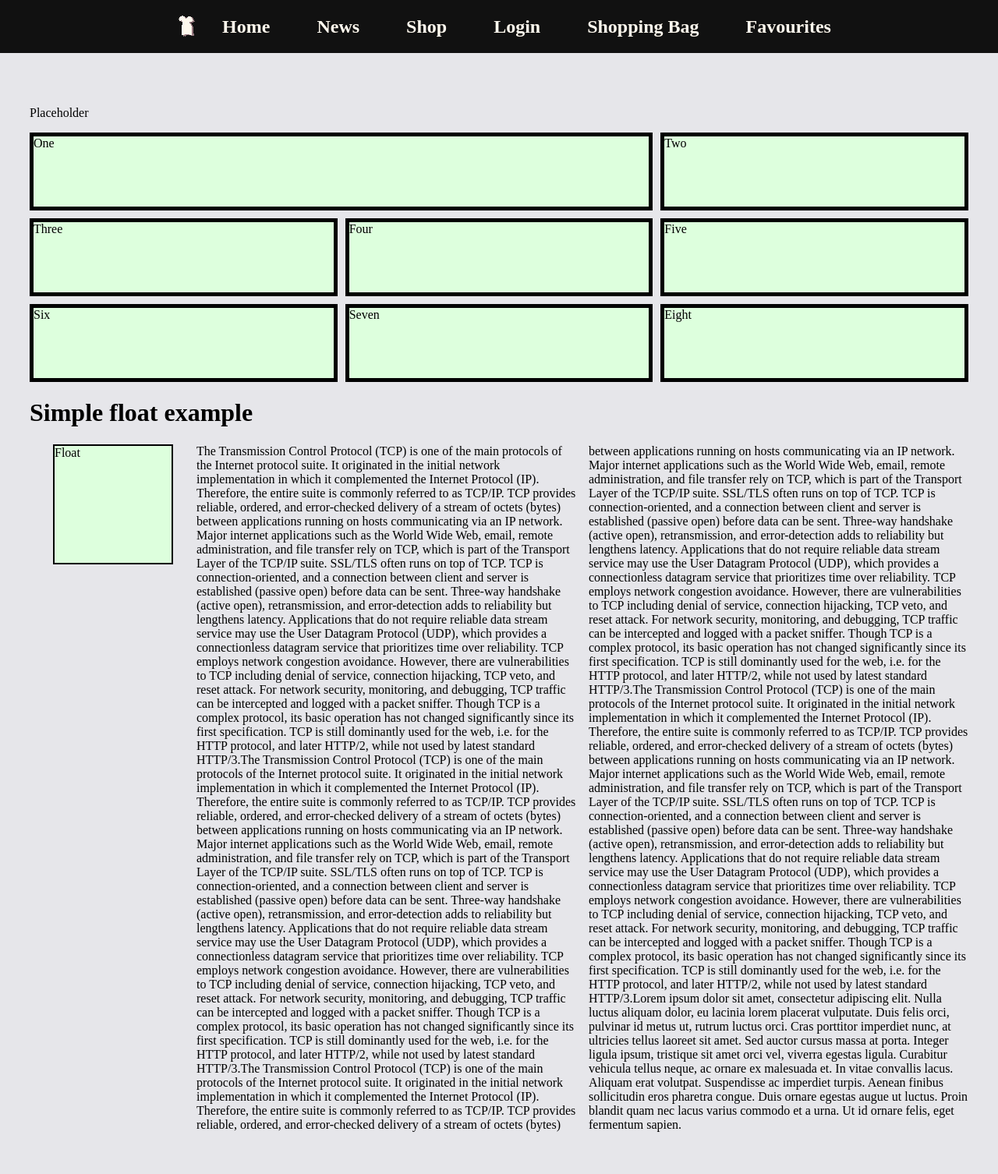
After one commit to Paulboca/ProiectWeb, a PHP site: page /shop.php in a window 1280 px wide. The commit adds this page. Shown: the whole page at 78% size. Run offline with PHP 8.4, Linux system fonts and the light colour scheme.

Commit message:
Signed-off-by: DraghiciC <draghici.constantin.danut@gmail.com> Integration

```diff
--- /dev/null
+++ b/menu.php
@@ -0,0 +1,17 @@
+<!DOCTYPE html>
+
+		<div class="parent">
+		<div class="navbar">
+		<div class="menu">
+		<ul>
+		<li><img class = "logo" src="img/logo.png" alt="Imaginea campaniei"/></li>
+		<li><a class="linkMenu" href="index.php">Home</a></li>
+		<li><a class="linkMenu" href="#news">News</a></li>
+		<li><a class="linkMenu" href="shop.php">Shop</a></li>
+		<li><a class="linkMenu" href="login.php">Login</a></li>
+		<li><a class="linkMenu" href="#shoppingbag">Shopping Bag</a></li>
+		<li><a class="linkMenu" href="#favourites">Favourites</a></li>
+		</ul>
+		</div>
+		</div>
+		</div>
--- /dev/null
+++ b/shop.php
@@ -0,0 +1,48 @@
+<!DOCTYPE html>
+<html>
+	<head lang="en">
+		<meta charset="utf-8">
+		<link href="style_menu.css" rel="stylesheet">
+		<link href="style_shop.css" rel="stylesheet">
+		<title>Fashion E-Shop</title>
+	</head>
+	<body>
+		<?php
+		include ('menu.php')
+		?>
+		<div class="main">
+		<p> Placeholder </p>
+		<div class="wrapper2">
+		<div class="box1">One</div>
+		<div class="box2">Two</div>
+		<div class="box3">Three</div>
+		<div class="box4">Four</div>
+		<div class="box5">Five</div>
+		<div class="box6">Six</div>
+		<div class="box7">Seven</div>
+		<div class="box8">Eight</div>
+		</div>
+		<h1>Simple float example</h1>
+
+		<div class="box">Float</div>
+
+		<p class="container1"> The Transmission Control Protocol (TCP) is one of the main protocols of the Internet protocol suite. It originated in the initial network implementation in which it complemented the Internet Protocol (IP). Therefore, the entire suite is commonly referred to as TCP/IP. TCP provides reliable, ordered, and error-checked delivery of a stream of octets (bytes) between applications running on hosts communicating via an IP network. Major internet applications such as the World Wide Web, email, remote administration, and file transfer rely on TCP, which is part of the Transport Layer of the TCP/IP suite. SSL/TLS often runs on top of TCP.
+
+TCP is connection-oriented, and a connection between client and server is established (passive open) before data can be sent. Three-way handshake (active open), retransmission, and error-detection adds to reliability but lengthens latency. Applications that do not require reliable data stream service may use the User Datagram Protocol (UDP), which provides a connectionless datagram service that prioritizes time over reliability. TCP employs network congestion avoidance. However, there are vulnerabilities to TCP including denial of service, connection hijacking, TCP veto, and reset attack. For network security, monitoring, and debugging, TCP traffic can be intercepted and logged with a packet sniffer.
+
+Though TCP is a complex protocol, its basic operation has not changed significantly since its first specification. TCP is still dominantly used for the web, i.e. for the HTTP protocol, and later HTTP/2, while not used by latest standard HTTP/3.The Transmission Control Protocol (TCP) is one of the main protocols of the Internet protocol suite. It originated in the initial network implementation in which it complemented the Internet Protocol (IP). Therefore, the entire suite is commonly referred to as TCP/IP. TCP provides reliable, ordered, and error-checked delivery of a stream of octets (bytes) between applications running on hosts communicating via an IP network. Major internet applications such as the World Wide Web, email, remote administration, and file transfer rely on TCP, which is part of the Transport Layer of the TCP/IP suite. SSL/TLS often runs on top of TCP.
+
+TCP is connection-oriented, and a connection between client and server is established (passive open) before data can be sent. Three-way handshake (active open), retransmission, and error-detection adds to reliability but lengthens latency. Applications that do not require reliable data stream service may use the User Datagram Protocol (UDP), which provides a connectionless datagram service that prioritizes time over reliability. TCP employs network congestion avoidance. However, there are vulnerabilities to TCP including denial of service, connection hijacking, TCP veto, and reset attack. For network security, monitoring, and debugging, TCP traffic can be intercepted and logged with a packet sniffer.
+
+Though TCP is a complex protocol, its basic operation has not changed significantly since its first specification. TCP is still dominantly used for the web, i.e. for the HTTP protocol, and later HTTP/2, while not used by latest standard HTTP/3.The Transmission Control Protocol (TCP) is one of the main protocols of the Internet protocol suite. It originated in the initial network implementation in which it complemented the Internet Protocol (IP). Therefore, the entire suite is commonly referred to as TCP/IP. TCP provides reliable, ordered, and error-checked delivery of a stream of octets (bytes) between applications running on hosts communicating via an IP network. Major internet applications such as the World Wide Web, email, remote administration, and file transfer rely on TCP, which is part of the Transport Layer of the TCP/IP suite. SSL/TLS often runs on top of TCP.
+
+TCP is connection-oriented, and a connection between client and server is established (passive open) before data can be sent. Three-way handshake (active open), retransmission, and error-detection adds to reliability but lengthens latency. Applications that do not require reliable data stream service may use the User Datagram Protocol (UDP), which provides a connectionless datagram service that prioritizes time over reliability. TCP employs network congestion avoidance. However, there are vulnerabilities to TCP including denial of service, connection hijacking, TCP veto, and reset attack. For network security, monitoring, and debugging, TCP traffic can be intercepted and logged with a packet sniffer.
+
+Though TCP is a complex protocol, its basic operation has not changed significantly since its first specification. TCP is still dominantly used for the web, i.e. for the HTTP protocol, and later HTTP/2, while not used by latest standard HTTP/3.The Transmission Control Protocol (TCP) is one of the main protocols of the Internet protocol suite. It originated in the initial network implementation in which it complemented the Internet Protocol (IP). Therefore, the entire suite is commonly referred to as TCP/IP. TCP provides reliable, ordered, and error-checked delivery of a stream of octets (bytes) between applications running on hosts communicating via an IP network. Major internet applications such as the World Wide Web, email, remote administration, and file transfer rely on TCP, which is part of the Transport Layer of the TCP/IP suite. SSL/TLS often runs on top of TCP.
+
+TCP is connection-oriented, and a connection between client and server is established (passive open) before data can be sent. Three-way handshake (active open), retransmission, and error-detection adds to reliability but lengthens latency. Applications that do not require reliable data stream service may use the User Datagram Protocol (UDP), which provides a connectionless datagram service that prioritizes time over reliability. TCP employs network congestion avoidance. However, there are vulnerabilities to TCP including denial of service, connection hijacking, TCP veto, and reset attack. For network security, monitoring, and debugging, TCP traffic can be intercepted and logged with a packet sniffer.
+
+Though TCP is a complex protocol, its basic operation has not changed significantly since its first specification. TCP is still dominantly used for the web, i.e. for the HTTP protocol, and later HTTP/2, while not used by latest standard HTTP/3.Lorem ipsum dolor sit amet, consectetur adipiscing elit. Nulla luctus aliquam dolor, eu lacinia lorem placerat vulputate. Duis felis orci, pulvinar id metus ut, rutrum luctus orci. Cras porttitor imperdiet nunc, at ultricies tellus laoreet sit amet. Sed auctor cursus massa at porta. Integer ligula ipsum, tristique sit amet orci vel, viverra egestas ligula. Curabitur vehicula tellus neque, ac ornare ex malesuada et. In vitae convallis lacus. Aliquam erat volutpat. Suspendisse ac imperdiet turpis. Aenean finibus sollicitudin eros pharetra congue. Duis ornare egestas augue ut luctus. Proin blandit quam nec lacus varius commodo et a urna. Ut id ornare felis, eget fermentum sapien.</p>
+		</div>
+	</body>
+</html>
--- /dev/null
+++ b/style_shop.css
@@ -0,0 +1,28 @@
+
+.wrapper2 > div{
+	background-color: #DDFFDD;
+	border:5px solid black;
+}
+.wrapper2 {
+    display: grid;
+    grid-template-columns: 1fr 1fr 1fr;
+    grid-template-rows: 100px 100px 100px;
+    grid-gap: 10px;
+
+}
+.box1 {
+	grid-column : 1/3;
+	grid-row:1;
+}
+.box {
+	background-color: #DDFFDD;
+	border:2px solid black;
+    float: left;
+    width: 150px;
+    height: 150px;
+    margin-right: 30px;
+	margin-left : 30px;
+}
+.container1{
+	column-count : 2;
+}
```
Also changed, not shown: change_passwd.php (renamed from change_passwd.html, +6 -20 lines), index.html (deleted, +0 -33 lines), index.php (added, +20 -0 lines), login.php (renamed from login.html, +6 -22 lines), sign_up.php (renamed from sign_up.html, +5 -21 lines), img/module_table_bottom.png (added), img/module_table_top.png (added), style_menu.css (renamed from style_index.css).
